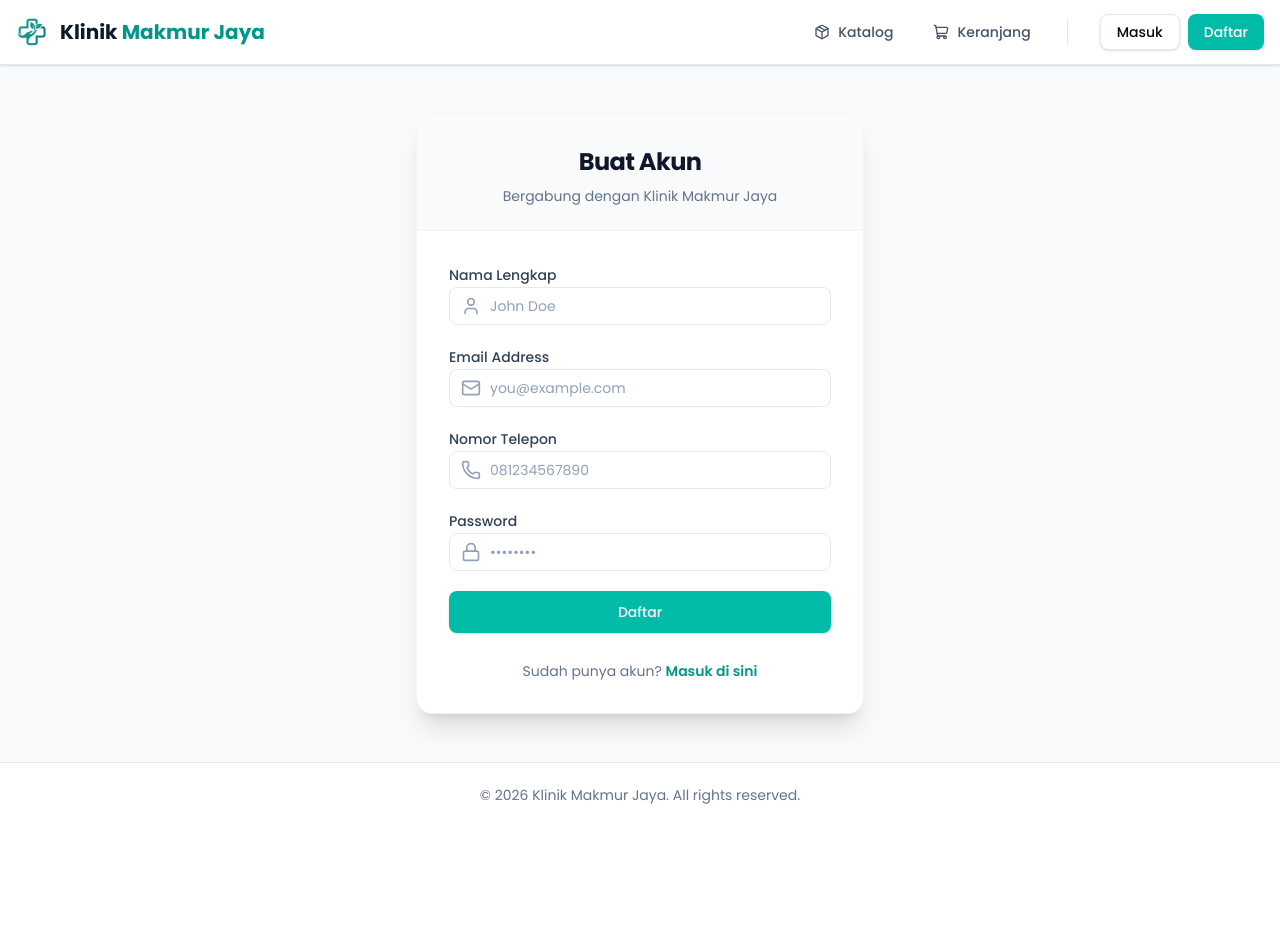
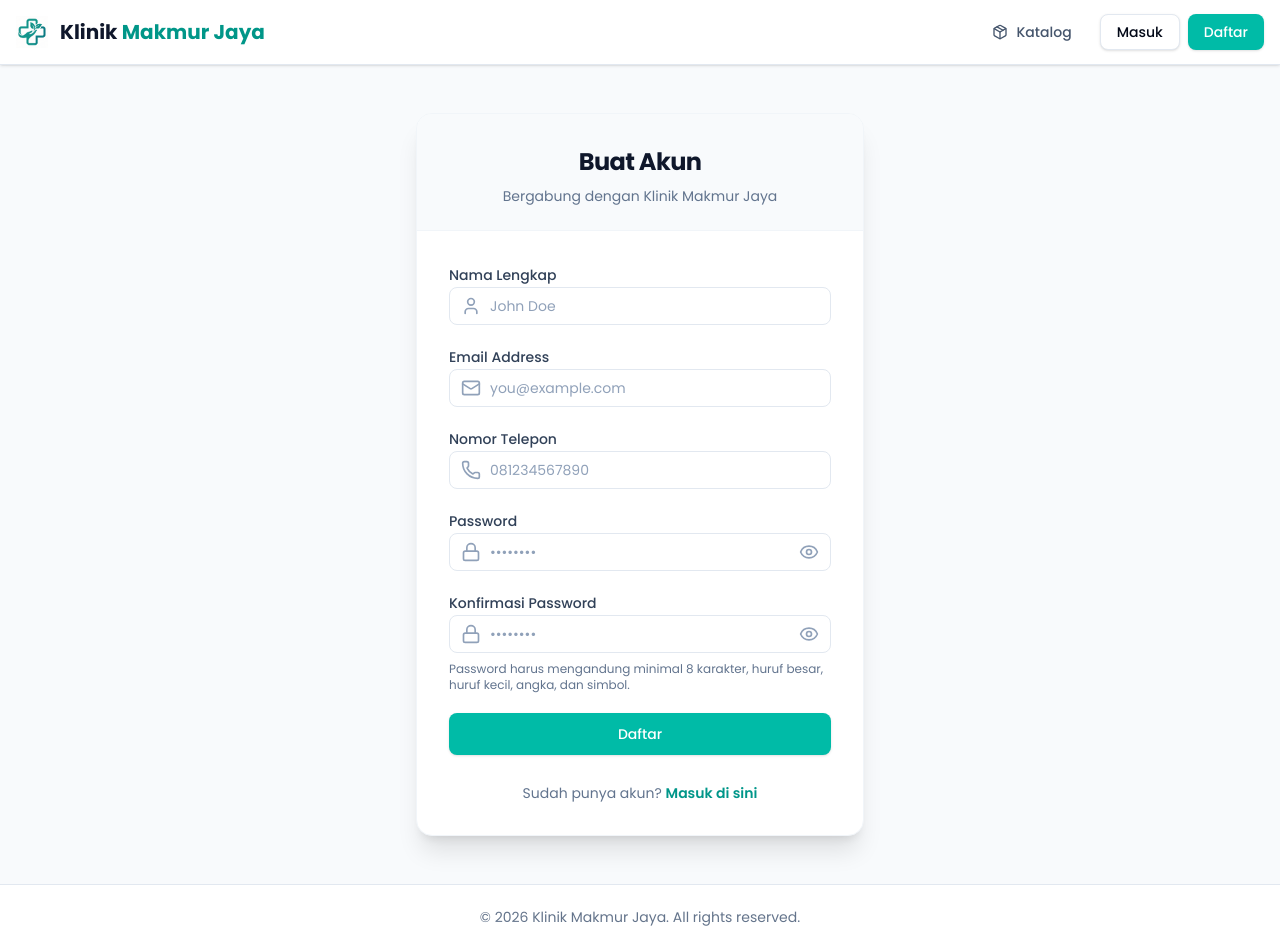
Before and after one commit to fadiapc/klinik-makmur-jaya, a React (Vite) app in the folder frontend/: page /register in a window 1280 px wide. Before the commit the page ends 827 px from the top, so only its background shows below. Built offline with nearby package versions, Linux system fonts and the light colour scheme.

Commit message:
fix: bug and style register

```diff
--- a/frontend/src/components/layout/PublicLayout.tsx
+++ b/frontend/src/components/layout/PublicLayout.tsx
@@ -7,6 +7,7 @@ export default function PublicLayout() {
   const { isAuthenticated, logout, user } = useAuthStore()
   const { totalItems } = useCartStore()
   const location = useLocation()
+  const isAuthPage = location.pathname === "/login" || location.pathname === "/register"
 
   return (
     <div className="min-h-screen bg-slate-50 flex flex-col">
@@ -55,6 +56,7 @@ export default function PublicLayout() {
               </Link>
             )}
 
+            {!isAuthPage && (
               <Link
                 to="/cart"
                 className={`flex items-center gap-2 px-3 py-2 rounded-lg text-sm font-medium transition-colors relative ${
@@ -69,8 +71,9 @@ export default function PublicLayout() {
                   </span>
                 )}
               </Link>
+            )}
 
-            <div className="h-6 w-px bg-slate-200 mx-2 hidden md:block"></div>
+            {!isAuthPage && <div className="h-6 w-px bg-slate-200 mx-2 hidden md:block"></div>}
 
             {isAuthenticated ? (
               <div className="flex items-center gap-3 pl-2">
@@ -87,7 +90,7 @@ export default function PublicLayout() {
                 </button>
               </div>
             ) : (
-              <div className="ml-2 flex items-center gap-2">
+              <div className="flex items-center gap-2">
                 <Link
                   to="/login"
                   className="inline-flex items-center justify-center rounded-lg text-sm font-medium transition-colors focus-visible:outline-none focus-visible:ring-2 focus-visible:ring-ring focus-visible:ring-offset-2 disabled:opacity-50 disabled:pointer-events-none ring-offset-background border border-slate-200 bg-white hover:bg-slate-100 hover:text-slate-900 h-9 py-2 px-4 shadow-sm"
--- a/frontend/src/pages/auth/LoginPage.tsx
+++ b/frontend/src/pages/auth/LoginPage.tsx
@@ -2,11 +2,12 @@ import React, { useState } from "react"
 import { useNavigate, Navigate, Link } from "react-router-dom"
 import { useAuthStore } from "../../store/authStore"
 import { api } from "../../lib/api"
-import { Loader2, Mail, Lock } from "lucide-react"
+import { Loader2, Mail, Lock, Eye, EyeOff } from "lucide-react"
 
 export default function LoginPage() {
   const [email, setEmail] = useState("admin@makmurjaya.com") // Seeded admin for demo
   const [password, setPassword] = useState("Admin123!")
+  const [showPassword, setShowPassword] = useState(false)
   const [isLoading, setIsLoading] = useState(false)
   const [error, setError] = useState("")
 
@@ -102,13 +103,20 @@ export default function LoginPage() {
                 <Lock className="h-5 w-5" />
               </div>
               <input
-                type="password"
+                type={showPassword ? "text" : "password"}
                 value={password}
                 onChange={(e) => setPassword(e.target.value)}
-                className="block w-full pl-10 pr-3 py-2 border border-slate-200 rounded-lg text-sm placeholder-slate-400 focus:outline-none focus:ring-2 focus:ring-blue-500 focus:border-transparent transition-shadow"
+                className="block w-full pl-10 pr-10 py-2 border border-slate-200 rounded-lg text-sm placeholder-slate-400 focus:outline-none focus:ring-2 focus:ring-blue-500 focus:border-transparent transition-shadow"
                 placeholder="••••••••"
                 required
               />
+              <button
+                type="button"
+                onClick={() => setShowPassword(!showPassword)}
+                className="absolute inset-y-0 right-0 pr-3 flex items-center text-slate-400 hover:text-slate-600 focus:outline-none"
+              >
+                {showPassword ? <EyeOff className="h-5 w-5" /> : <Eye className="h-5 w-5" />}
+              </button>
             </div>
           </div>
 
--- a/frontend/src/pages/auth/RegisterPage.tsx
+++ b/frontend/src/pages/auth/RegisterPage.tsx
@@ -1,7 +1,7 @@
 import React, { useState } from "react"
 import { useNavigate, Link } from "react-router-dom"
 import { api } from "../../lib/api"
-import { Loader2, Mail, Lock, User, Phone, CheckCircle } from "lucide-react"
+import { Loader2, Mail, Lock, User, Phone, CheckCircle, Eye, EyeOff } from "lucide-react"
 
 export default function RegisterPage() {
   const [name, setName] = useState("")
@@ -13,27 +13,56 @@ export default function RegisterPage() {
   const [error, setError] = useState("")
   const [isSuccess, setIsSuccess] = useState(false)
   const [otp, setOtp] = useState("")
+  const [passwordError, setPasswordError] = useState(false)
+  const [showPassword, setShowPassword] = useState(false)
+  const [confirmPassword, setConfirmPassword] = useState("")
+  const [confirmPasswordError, setConfirmPasswordError] = useState(false)
+  const [showConfirmPassword, setShowConfirmPassword] = useState(false)
 
   const navigate = useNavigate()
 
   const handleRegister = async (e: React.FormEvent) => {
     e.preventDefault()
     setError("")
+    setPasswordError(false)
+    setConfirmPasswordError(false)
+
+    if (password !== confirmPassword) {
+      setConfirmPasswordError(true);
+      return;
+    }
+
+    const minLength = password.length >= 8;
+    const hasUpper = /[A-Z]/.test(password);
+    const hasLower = /[a-z]/.test(password);
+    const hasNumber = /[0-9]/.test(password);
+    const hasSymbol = /[^A-Za-z0-9]/.test(password);
+
+    if (!minLength || !hasUpper || !hasLower || !hasNumber || !hasSymbol) {
+      setPasswordError(true);
+      return;
+    }
+
     setIsLoading(true)
 
     try {
       await api.post("/auth/register", {
         email,
         password,
+        confirm_password: confirmPassword,
         name,
         phone
       })
       setIsSuccess(true)
     } catch (err: any) {
-      setError(
-        err.response?.data?.detail ||
-        "Gagal mendaftar. Silakan coba lagi."
-      )
+      let errorMessage = "Gagal mendaftar. Silakan coba lagi."
+      const detail = err.response?.data?.detail
+      if (Array.isArray(detail)) {
+        errorMessage = detail.map((d: any) => d.msg).join(", ")
+      } else if (typeof detail === "string") {
+        errorMessage = detail
+      }
+      setError(errorMessage)
     } finally {
       setIsLoading(false)
     }
@@ -181,15 +210,67 @@ export default function RegisterPage() {
                 <Lock className="h-5 w-5" />
               </div>
               <input
-                type="password"
+                type={showPassword ? "text" : "password"}
                 value={password}
-                onChange={(e) => setPassword(e.target.value)}
-                className="block w-full pl-10 pr-3 py-2 border border-slate-200 rounded-lg text-sm placeholder-slate-400 focus:outline-none focus:ring-2 focus:ring-blue-500 focus:border-transparent transition-shadow"
+                onChange={(e) => {
+                  setPassword(e.target.value)
+                  if (passwordError) setPasswordError(false)
+                }}
+                className={`block w-full pl-10 pr-10 py-2 border rounded-lg text-sm placeholder-slate-400 focus:outline-none focus:ring-2 focus:border-transparent transition-shadow ${
+                  passwordError
+                    ? "border-red-500 focus:ring-red-500 bg-red-50 text-red-900"
+                    : "border-slate-200 focus:ring-blue-500"
+                }`}
                 placeholder="••••••••"
                 required
-                minLength={8}
               />
+              <button
+                type="button"
+                onClick={() => setShowPassword(!showPassword)}
+                className="absolute inset-y-0 right-0 pr-3 flex items-center text-slate-400 hover:text-slate-600 focus:outline-none"
+              >
+                {showPassword ? <EyeOff className="h-5 w-5" /> : <Eye className="h-5 w-5" />}
+              </button>
             </div>
+          </div>
+
+          <div className="space-y-2">
+            <label className="text-sm font-medium text-slate-700">Konfirmasi Password</label>
+            <div className="relative">
+              <div className="absolute inset-y-0 left-0 pl-3 flex items-center pointer-events-none text-slate-400">
+                <Lock className="h-5 w-5" />
+              </div>
+              <input
+                type={showConfirmPassword ? "text" : "password"}
+                value={confirmPassword}
+                onChange={(e) => {
+                  setConfirmPassword(e.target.value)
+                  if (confirmPasswordError) setConfirmPasswordError(false)
+                }}
+                className={`block w-full pl-10 pr-10 py-2 border rounded-lg text-sm placeholder-slate-400 focus:outline-none focus:ring-2 focus:border-transparent transition-shadow ${
+                  confirmPasswordError
+                    ? "border-red-500 focus:ring-red-500 bg-red-50 text-red-900"
+                    : "border-slate-200 focus:ring-blue-500"
+                }`}
+                placeholder="••••••••"
+                required
+              />
+              <button
+                type="button"
+                onClick={() => setShowConfirmPassword(!showConfirmPassword)}
+                className="absolute inset-y-0 right-0 pr-3 flex items-center text-slate-400 hover:text-slate-600 focus:outline-none"
+              >
+                {showConfirmPassword ? <EyeOff className="h-5 w-5" /> : <Eye className="h-5 w-5" />}
+              </button>
+            </div>
+            {confirmPasswordError && (
+              <p className="text-xs mt-1 text-red-600 font-medium">
+                Password tidak cocok.
+              </p>
+            )}
+            <p className={`text-xs mt-2 ${passwordError ? "text-red-600 font-medium" : "text-slate-500"}`}>
+              Password harus mengandung minimal 8 karakter, huruf besar, huruf kecil, angka, dan simbol.
+            </p>
           </div>
 
           <button
```
Lines whose indentation alone changed are shown as unchanged.
